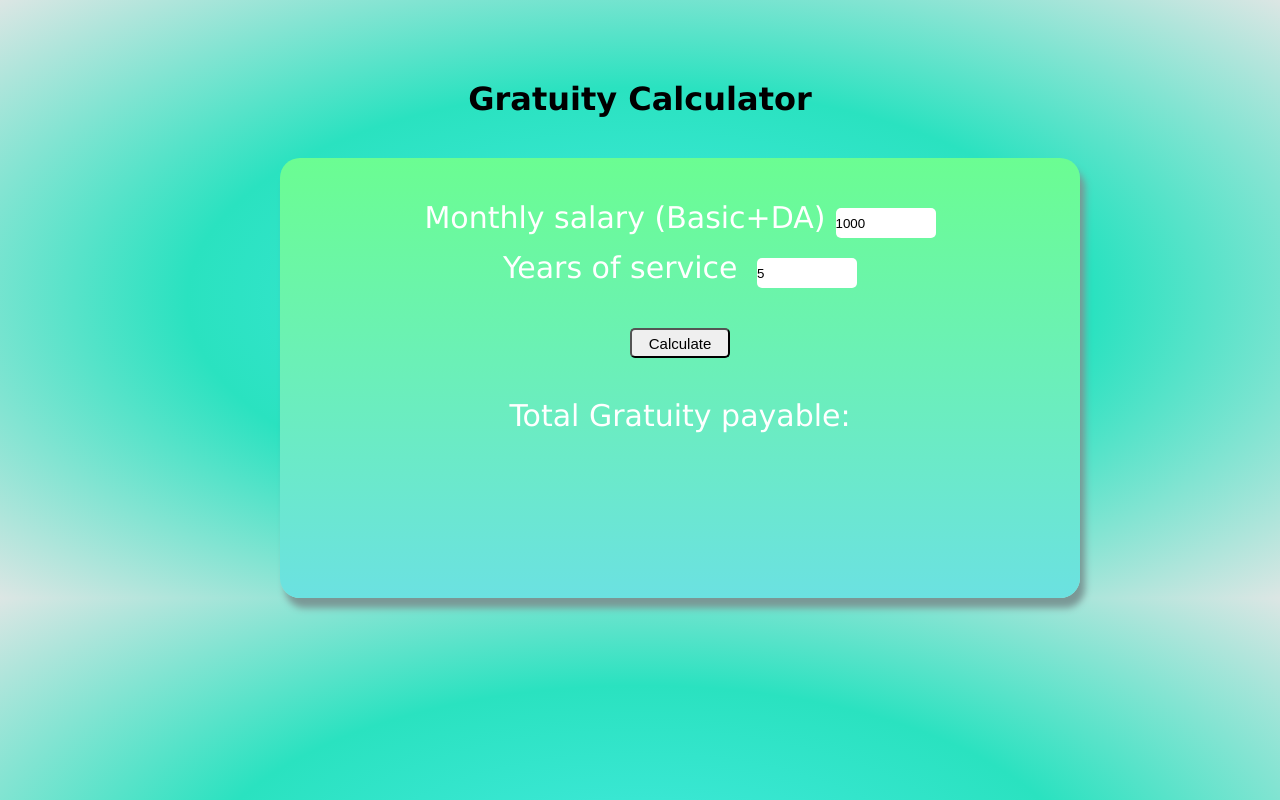
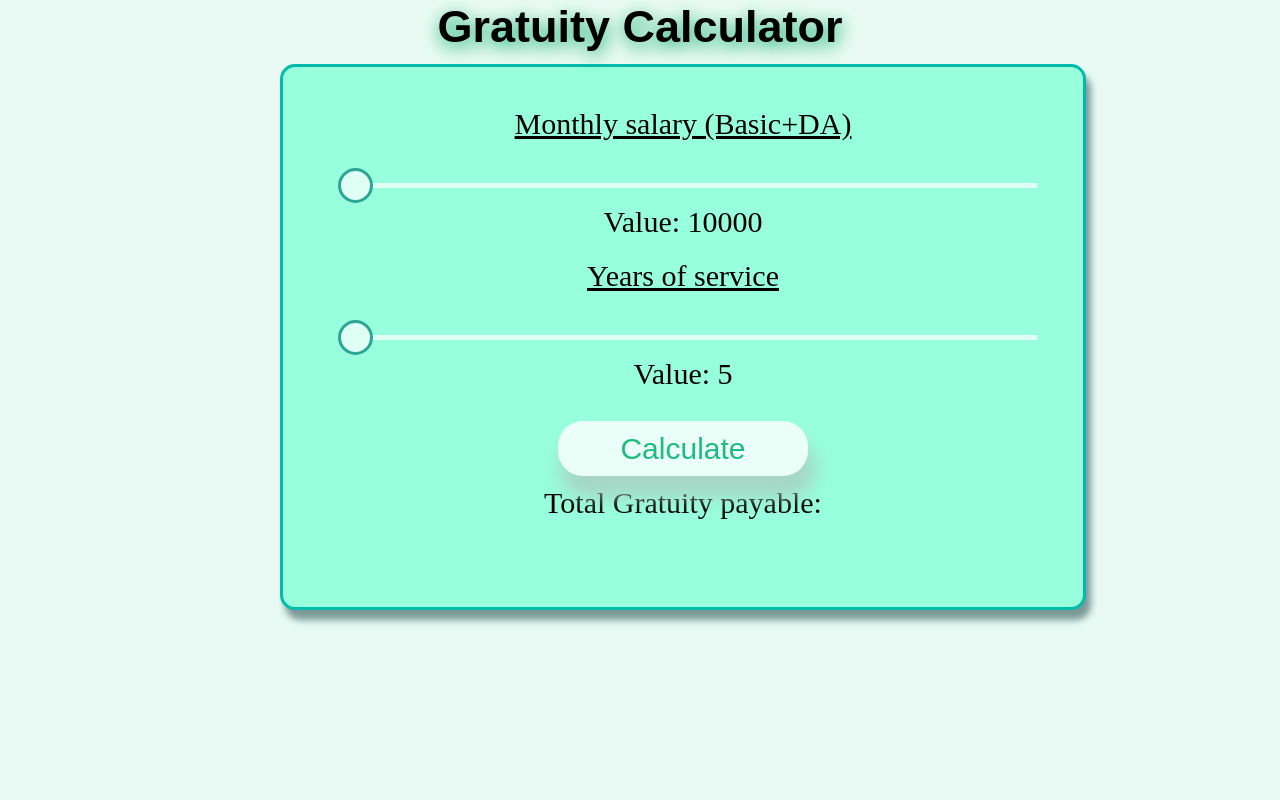
Before and after one commit to stocksmantra/gratuity_Calculator, a plain HTML site: page index.html in a window 1280 px wide. Drawn offline with Linux system fonts and the light colour scheme.

Commit message:
Updating data

```diff
--- a/index.css
+++ b/index.css
@@ -4,10 +4,9 @@
 
 }
 body{
-    background-image: radial-gradient(rgb(70, 235, 226), rgb(42, 226, 192), rgb(220, 230, 228));
-    height: 100%;
-    width: 100%;
-    font-family: 'Lucida Sans', 'Lucida Sans Regular', 'Lucida Grande', 'Lucida Sans Unicode', Geneva, Verdana, sans-serif;
+    background-color:  #e8faf3;
+
+    background-size: cover;
 
 
 }
@@ -15,27 +14,43 @@ body{
    text-align: center;
    color: white;
    font-size: 30px;
-    background-image: linear-gradient( rgb(107, 253, 146) , rgb(107, 225, 225));
-    height: 410px;
+    background-color: #97ffdc;
+    height: 510px;
     width: 800px;
-    margin-top: 40px;
+    margin-top: 10px;
     margin-left: 280px;
     padding-top: 30px;
     box-shadow: 5px 10px 7px rgb(122, 152, 150);
-    border-radius: 20px;
+    border-radius: 15px;
+    border-style: solid;
+    border-color: rgb(0, 187, 171);
+
 }
-h1{
-    padding-top: 80px;
-}
+    h1 {
+        color: #000000;
+        text-shadow: 1px 5px 17px #04AA6D;
+        font-size: 45px;
+        font-family: sans-serif;
+        padding: 1px;
+    }
+
 button{
 
 
-   margin: 20px;
-    height: 30px;
-    width: 100px;
-    border-radius: 5px;
-    margin-top: 40px;
-    font-size: 15px;
+    margin-top: 10px;
+    padding: 8px;
+    font-size: 30px;
+    font-family: sans-serif;
+
+    color: #04AA6D;
+    background-color: #ffffff;
+
+    border-radius: 50px;
+    border-style: none;
+    box-shadow: 5px 20px 20px 2px rgb(172, 202, 192);
+    opacity: 0.7;
+    -webkit-transition: .2s;
+    transition: opacity .2s;
 
 }
 input{
@@ -48,6 +63,99 @@ margin-left: 10px;
     border-style: none;
 }
 p{
-    margin: 40px;
-    margin-top: 20px;
+    margin: 20px;
+    margin-top: 10px;
+    color: #000000;
 }
+
+
+#myRange {
+    -webkit-appearance: none;
+    width: 700px;
+    height: 5px;
+    background: #ffffff;
+
+    border-radius: 25px;
+    outline: none;
+    opacity: 0.7;
+    -webkit-transition: .2s;
+    transition: opacity .2s;
+}
+
+#myRange:hover {
+    opacity: 1;
+}
+
+#myRange::-webkit-slider-thumb {
+    -webkit-appearance: none;
+    appearance: none;
+    width: 35px;
+    height: 35px;
+    border-radius: 25px;
+    border-style: solid;
+    border-color: rgb(0, 129, 119);
+    background: #ffffff;
+    cursor: pointer;
+}
+
+#myRange::-moz-range-thumb {
+    width: 25px;
+    height: 25px;
+    background: #04AA6D;
+    cursor: pointer;
+}
+
+
+
+#myRange1 {
+    -webkit-appearance: none;
+    width: 700px;
+    height: 5px;
+    background: #ffffff;
+    border-radius: 25px;
+    outline: none;
+    opacity: 0.7;
+    box-shadow: #04AA6D;
+    -webkit-transition: .2s;
+    transition: opacity .2s;
+}
+
+#myRange1:hover {
+    opacity: 1;
+}
+
+#myRange1::-webkit-slider-thumb {
+    -webkit-appearance: none;
+    appearance: none;
+    width: 35px;
+    height: 35px;
+    border-style: solid;
+    border-color: rgb(0, 129, 119);
+    border-radius: 25px;
+    background: #ffffff;
+    cursor: pointer;
+}
+
+#myRange1::-moz-range-thumb {
+    width: 25px;
+    height: 25px;
+    background: #04AA6D;
+    cursor: pointer;
+}
+button {
+    -webkit-appearance: none;
+    width: 250px;
+    height: 55px;
+    background: #ffffff;
+    border-radius: 25px;
+    outline: none;
+    opacity: 0.8;
+    box-shadow: #04AA6D;
+    -webkit-transition: .2s;
+    transition: opacity .2s;
+}
+
+
+button:hover {
+    opacity: 1;
+}
--- a/index.html
+++ b/index.html
@@ -11,32 +11,55 @@
 
 <body>
   <h1 style="text-align: center;">Gratuity Calculator</h1>
+
   <div class="container">
-    Monthly salary (Basic+DA)<span id="output_1"></span><input type="number" min="10000" max="1000000" value="1000"
-        name="Monthly salary (Basic+DA) " id="salary">
-<br>
-    Years of service<span id="output_2"></span> <input type="number" min="5" max="50" value="5" name="Years of service"
-        id="years">
+    <p> <u>Monthly salary (Basic+DA)</u></p>
+    <input type="range" min="10000" max="1000000" value="10000" class="slider" id="myRange">
+    <p>Value: <span id="demo"></span></p>
 
+    <p> <u>Years of service</u></p>
+    <input type="range" min="5" max="80" value="5" class="slider1" id="myRange1">
+    <p>Value: <span id="demo1"></span></p>
 
-<br>
 
     <button onclick="answer()">Calculate</button>
     <p>Total Gratuity payable:<br> <span id="outputt"></span></p>
+
   </div>
-</body>
 
   <script>
     function answer() {
 
 
-        var b = parseInt(document.getElementById("salary").value);
-        var n = parseInt(document.getElementById("years").value);
+      var b = parseInt(document.getElementById("myRange").value);
+      var n = parseInt(document.getElementById("myRange1").value);
 
       var total_gratuity = n * b * 15 / 26;
 
       document.getElementById("outputt").innerHTML = total_gratuity;
     }
+
+
+    var slider = document.getElementById("myRange");
+    var output = document.getElementById("demo");
+    output.innerHTML = slider.value;
+
+    slider.oninput = function () {
+      output.innerHTML = this.value;
+    }
+
+    var slider1 = document.getElementById("myRange1");
+    var output1 = document.getElementById("demo1");
+    output1.innerHTML = slider1.value;
+
+    slider1.oninput = function () {
+      output1.innerHTML = this.value;
+    }
+
   </script>
 
+
+
+</body>
+
 </html>
```
Lines whose indentation alone changed are shown as unchanged.
